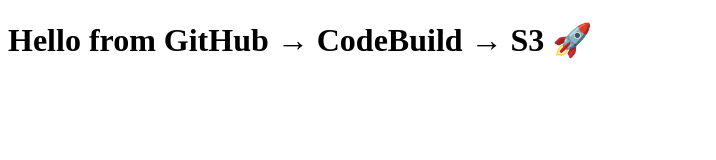
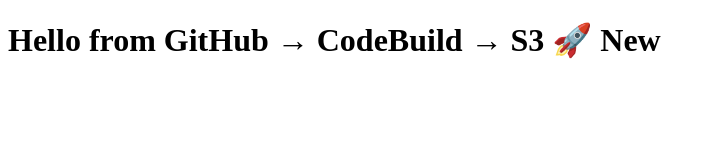
Before and after one commit to ardevopsun/my-static-site, a plain HTML site: page index.html in a window 1280 px wide. Shown: the whole page, without its empty margins (0-716 px from the left). Drawn offline with Linux system fonts and the light colour scheme.

Commit message:
gui commit index.html

```diff
--- a/index.html
+++ b/index.html
@@ -5,6 +5,6 @@
   <title>My Static Site</title>
 </head>
 <body>
-  <h1>Hello from GitHub → CodeBuild → S3 🚀</h1>
+  <h1>Hello from GitHub → CodeBuild → S3 🚀 New</h1>
 </body>
 </html>
```
